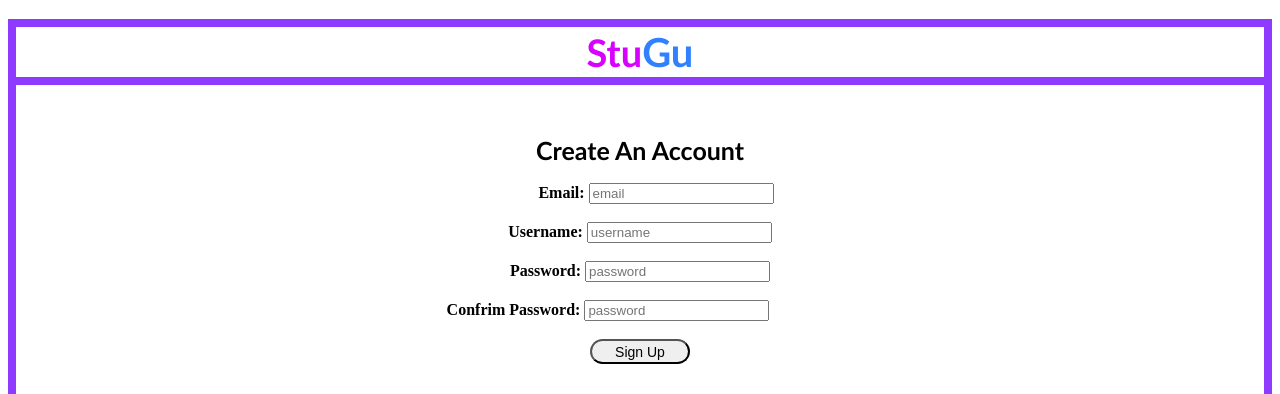
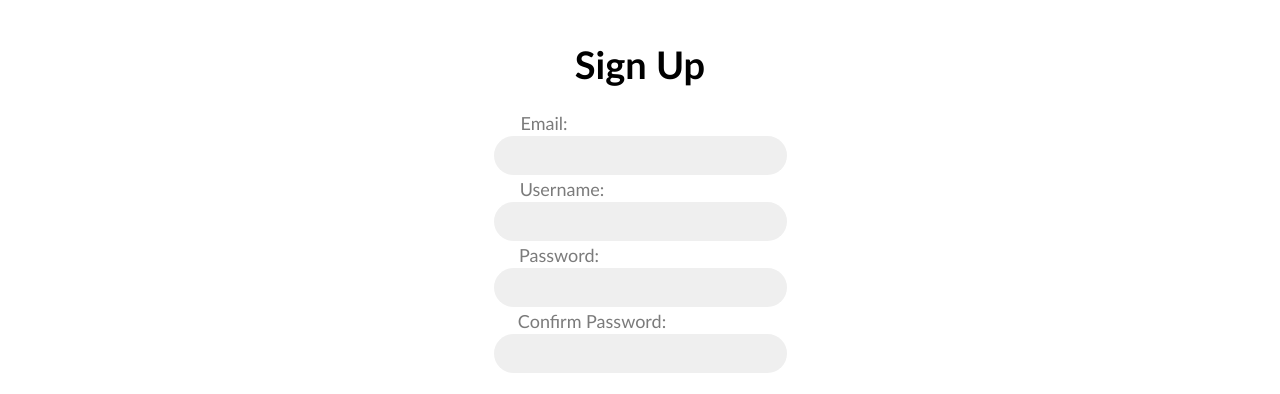
Before and after one commit to StuGu-io/StuGu, a plain HTML site: page signUpPage.html in a window 1280 px wide. Shown: the part 43-437 px from the top of the page. Drawn offline with Linux system fonts and the light colour scheme.

Commit message:
Updated with a new look

```diff
--- a/signUpPage.html
+++ b/signUpPage.html
@@ -3,46 +3,33 @@
 
 <head>
     <title>Sign Up</title>
-    <link rel="stylesheet" type="text/css" href="signUpPage.css">
+    <link rel="stylesheet" type="text/css" href="style.css">
 </head>
 
 <body style="background-color:rgb(255, 255, 255);">
-</body>
-<br> <br> <br>
-<table style="width: 100%; border-collapse: collapse; border:8px solid #8e3bff;">
-    <tr>
-        <th style="width: 100%; border:8px solid #8e3bff;">
-            <font style="font-size: 38px; font-family: Trebuchet MS; color: #d800ff">Stu<font style="font-size: 40px; font-family: Trebuchet MS; color: #3080ff">Gu</font>
-            </font>
-        </th>
-    </tr>
-    <tr>
-        <th style="padding-left: 150px; padding-right: 150px; padding-top: 50px; padding-bottom: 50px">
-            <font style="font-size: 25px; font-family: Trebuchet MS;">Create An Account</font>
-            <br> <br>
-            &nbsp;&nbsp;&nbsp;&nbsp;&nbsp;&nbsp;&nbsp;
-            <label for="Username">Email:</label>
-            <input id="username" type="text" placeholder="email">
-            <br> <br>
-
-            <label for="Username">Username:</label>
-            <input id="username" type="text" placeholder="username">
-            <br> <br>
-
-            <label for="Username">Password:</label>
-            <input id="username" type="password" placeholder="password">
-            <br> <br>
-
-            <label for="Username">Confrim Password:</label>
-            <input id="username" type="password" placeholder="password">
-            &nbsp;&nbsp;&nbsp;&nbsp;&nbsp;&nbsp;&nbsp;&nbsp;&nbsp;&nbsp;&nbsp;&nbsp;&nbsp;&nbsp;&nbsp;
-            <br><br>
-
-            <a href="signUpPage.html" style="text-decoration:none; color:black;"><button style="height:25px; width:100px; font-family: sans-serif; font-size: 14px; border-radius: 30px;" type="button" name="confirmSignUp">Sign Up</button></a>
-            <br> <br> <br>
-            <img src="StuGu_Logo.jpg" alt="StuGo Logo" style="width: 100px; height: 150px;">
-        </th>
-    </tr>
-</table>
-<br>
-</html>
+    <a href="index.html"><img src="StuGu_company_name.png" alt="StuGo Logo" style="width: 130px;"></a>
+    <h1 style="text-align: center">
+        <br>
+        <label>Sign Up</label>
+    </h1>
+    <h2 style="text-align: center">
+        <label2 for="Email">Email:</label2>&nbsp;&nbsp;&nbsp;&nbsp;&nbsp;&nbsp;&nbsp;&nbsp;&nbsp;&nbsp;&nbsp;&nbsp;&nbsp;&nbsp;&nbsp;&nbsp;&nbsp;&nbsp;&nbsp;&nbsp;&nbsp;&nbsp;&nbsp;&nbsp;&nbsp;&nbsp;&nbsp;&nbsp;&nbsp;&nbsp;&nbsp;&nbsp;
+        <br>
+        <input id="email" type="text">
+        <br>
+        <label2 for="Username">Username:</label2>&nbsp;&nbsp;&nbsp;&nbsp;&nbsp;&nbsp;&nbsp;&nbsp;&nbsp;&nbsp;&nbsp;&nbsp;&nbsp;&nbsp;&nbsp;&nbsp;&nbsp;&nbsp;&nbsp;&nbsp;&nbsp;&nbsp;&nbsp;&nbsp;&nbsp;&nbsp;
+        <br>
+        <input id="username" type="text">
+        <br>
+        <label2 for="Password">Password:</label2>&nbsp;&nbsp;&nbsp;&nbsp;&nbsp;&nbsp;&nbsp;&nbsp;&nbsp;&nbsp;&nbsp;&nbsp;&nbsp;&nbsp;&nbsp;&nbsp;&nbsp;&nbsp;&nbsp;&nbsp;&nbsp;&nbsp;&nbsp;&nbsp;&nbsp;&nbsp;&nbsp;
+        <br>
+        <input id="password" type="password">
+        <br>
+        <label2 for="Confirm Password">Confirm Password:</label2>&nbsp;&nbsp;&nbsp;&nbsp;&nbsp;&nbsp;&nbsp;&nbsp;&nbsp;&nbsp;&nbsp;&nbsp;&nbsp;&nbsp;&nbsp;&nbsp;
+        <br>
+        <input id="confirm password" type="password">
+        <br>
+        <br>
+        <a href="signUpPage.html"><button type="button" name="confirmSignUp">Create Account</button></a>
+    </h2>
+</body></html>
```
